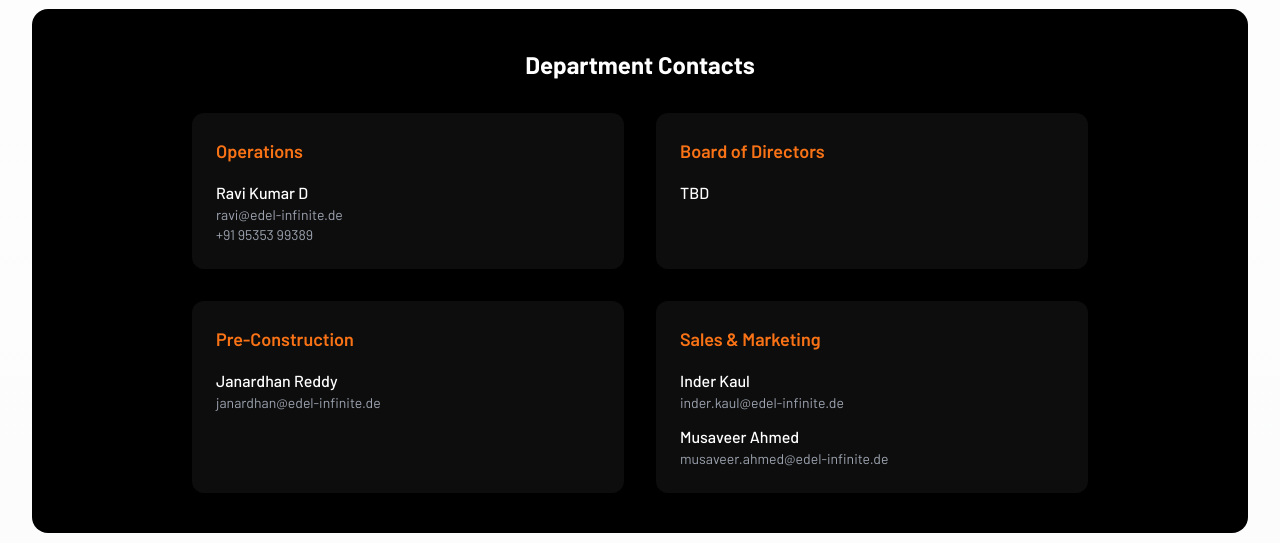
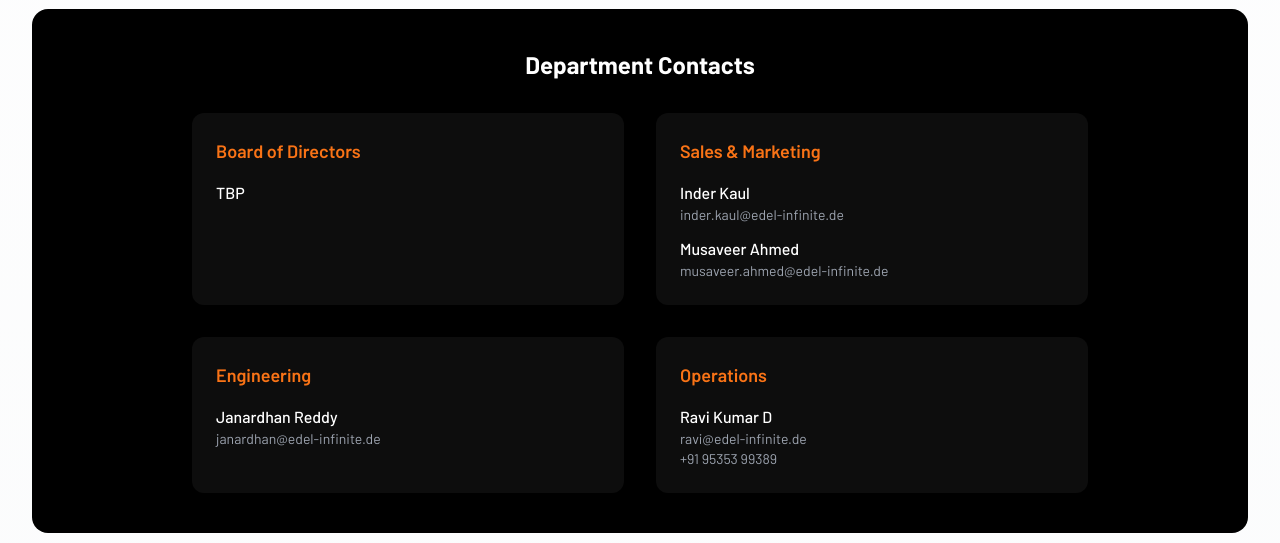
Before and after one commit to ragav1n/edelinfinite, a React (Vite) app: page / in a window 1280 px wide. Shown: the part 7420-7963 px from the top of the page. Built offline with nearby package versions, Linux system fonts and the light colour scheme.

Commit message:
Modified departments section

```diff
--- a/src/components/Contact.tsx
+++ b/src/components/Contact.tsx
@@ -67,21 +67,9 @@
 
   const departments = [
     {
-      title: 'Operations',
-      contacts: [
-        { name: 'Ravi Kumar D', email: 'ravi@edel-infinite.de', phone: '+91 95353 99389' }
-      ]
-    },
-    {
       title: 'Board of Directors',
       contacts: [
-        { name: 'TBD', email: '' }
-      ]
-    },
-    {
-      title: 'Pre-Construction',
-      contacts: [
-        { name: 'Janardhan Reddy', email: 'janardhan@edel-infinite.de' }
+        { name: 'TBP', email: '' }
       ]
     },
     {
@@ -89,6 +77,18 @@
       contacts: [
         { name: 'Inder Kaul', email: 'inder.kaul@edel-infinite.de' },
         { name: 'Musaveer Ahmed', email: 'musaveer.ahmed@edel-infinite.de' }
+      ]
+    },
+    {
+      title: 'Engineering',
+      contacts: [
+        { name: 'Janardhan Reddy', email: 'janardhan@edel-infinite.de' }
+      ]
+    },
+    {
+      title: 'Operations',
+      contacts: [
+        { name: 'Ravi Kumar D', email: 'ravi@edel-infinite.de', phone: '+91 95353 99389' }
       ]
     }
   ];
```
